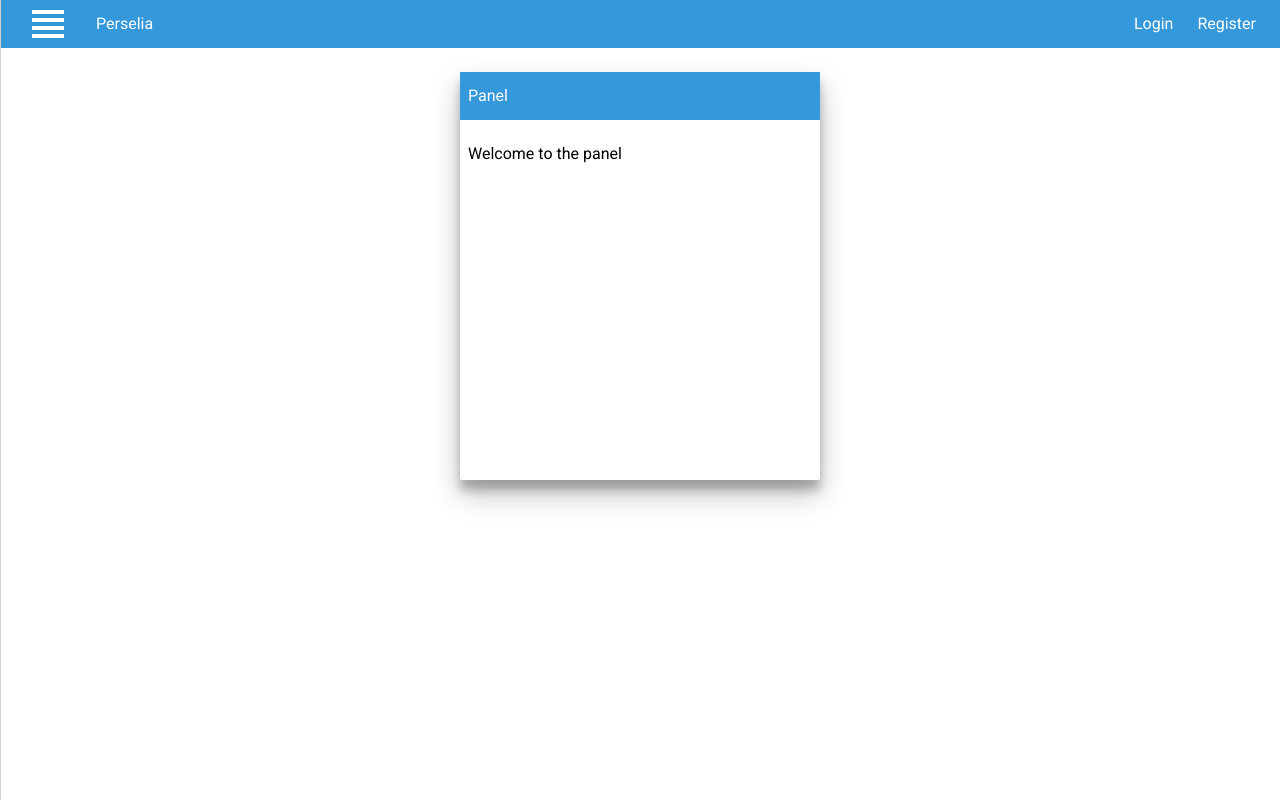
After one commit to sebbekarlsson/Perselia, a Flask app: page /panel in a window 1280 px wide. The commit adds this page. Run offline with Flask 2, Linux system fonts and the light colour scheme; some libraries are stand-ins or nearby versions.

Commit message:
Added admin panel & fixed login function

```diff
--- a/perselia/flaskr/__main__.py
+++ b/perselia/flaskr/__main__.py
@@ -25,6 +25,14 @@ app.register_blueprint(register)
 from views.login import login
 app.register_blueprint(login)
 
+''' logout blueprint '''
+from views.logout import logout
+app.register_blueprint(logout)
+
+''' panel blueprint '''
+from views.panel import panel
+app.register_blueprint(panel)
+
 
 if __name__ == "__main__":
     initialize_database()
--- a/perselia/flaskr/api/users.py
+++ b/perselia/flaskr/api/users.py
@@ -184,7 +184,7 @@ class Users(object):
         # We are signing in the user if the validation of the password is valid
         if ok is True:
             session['user_id'] = user['id']
-            return {'status' : 200, "errors" : None}
+            return {'status': 200, 'user_id': session['user_id'] ,"errors": None}
         else:
             try:
                 del session['user_id']
--- a/perselia/flaskr/templates/layout.html
+++ b/perselia/flaskr/templates/layout.html
@@ -16,8 +16,13 @@
                 <li><a class='btn' href='/'>Perselia</a></li>
             </ul>
             <ul class='right'>
-                <li><a class='btn' href='/login'>Login</a></li>
-                <li><a class='btn' href='/register'>Register</a></li>
+                {% if 'user_id' in session %}
+                    <li><a class='btn' href='/panel'>Panel</a></li>
+                    <li><a class='btn' href='/logout'>Logout</a></li>
+                {% else %}
+                    <li><a class='btn' href='/login'>Login</a></li>
+                    <li><a class='btn' href='/register'>Register</a></li>
+                {% endif %}
             </ul>
         </nav>
         {% block body %}{% endblock %}
--- /dev/null
+++ b/perselia/flaskr/templates/panel.html
@@ -0,0 +1,21 @@
+{% extends 'layout.html' %}
+{% from "__formhelpers.html" import render_field %}
+{% block title %} Login {% endblock %}
+
+
+{% block body %}
+    <div class='content content-centered'>
+        <div class='card-flow'>
+            <div class="card card-4 card-size">
+                <nav class='card-label card-label-blue'>
+                    <p>
+                       Panel
+                    </p>
+                </nav>
+                <div class='card-content text-padding-full'>
+                    Welcome to the panel
+                </div>
+            </div>
+        </div>
+    </div>
+{% endblock %}
--- a/perselia/flaskr/views/login.py
+++ b/perselia/flaskr/views/login.py
@@ -37,6 +37,8 @@ def _login():
             )
         _r = json.loads(r.text)
         if _r['errors'] is None:
+            session['user_id'] = _r['user_id']
+
             return redirect('/panel')
         else:
             error = _r['errors']
--- /dev/null
+++ b/perselia/flaskr/views/panel.py
@@ -0,0 +1,10 @@
+from flask import Blueprint, render_template, abort, request, Response, session
+from jinja2 import TemplateNotFound
+
+
+panel = Blueprint('panel', __name__, template_folder='templates')
+
+
+@panel.route('/panel', methods=['GET', 'POST'])
+def _panel():
+    return render_template('panel.html')
```
Also changed, not shown: perselia/flaskr/views/logout.py (added, +13 -0 lines).
